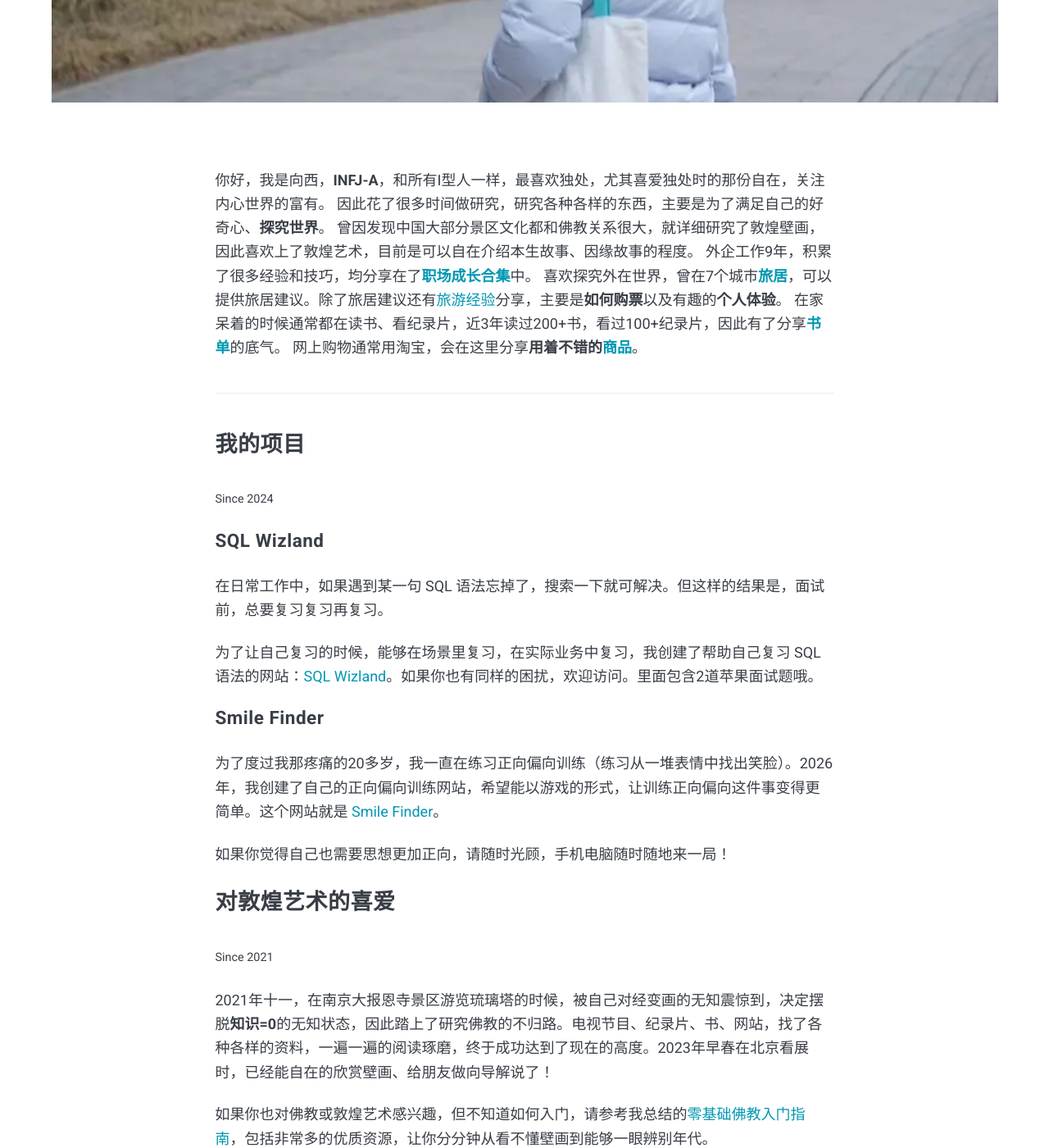
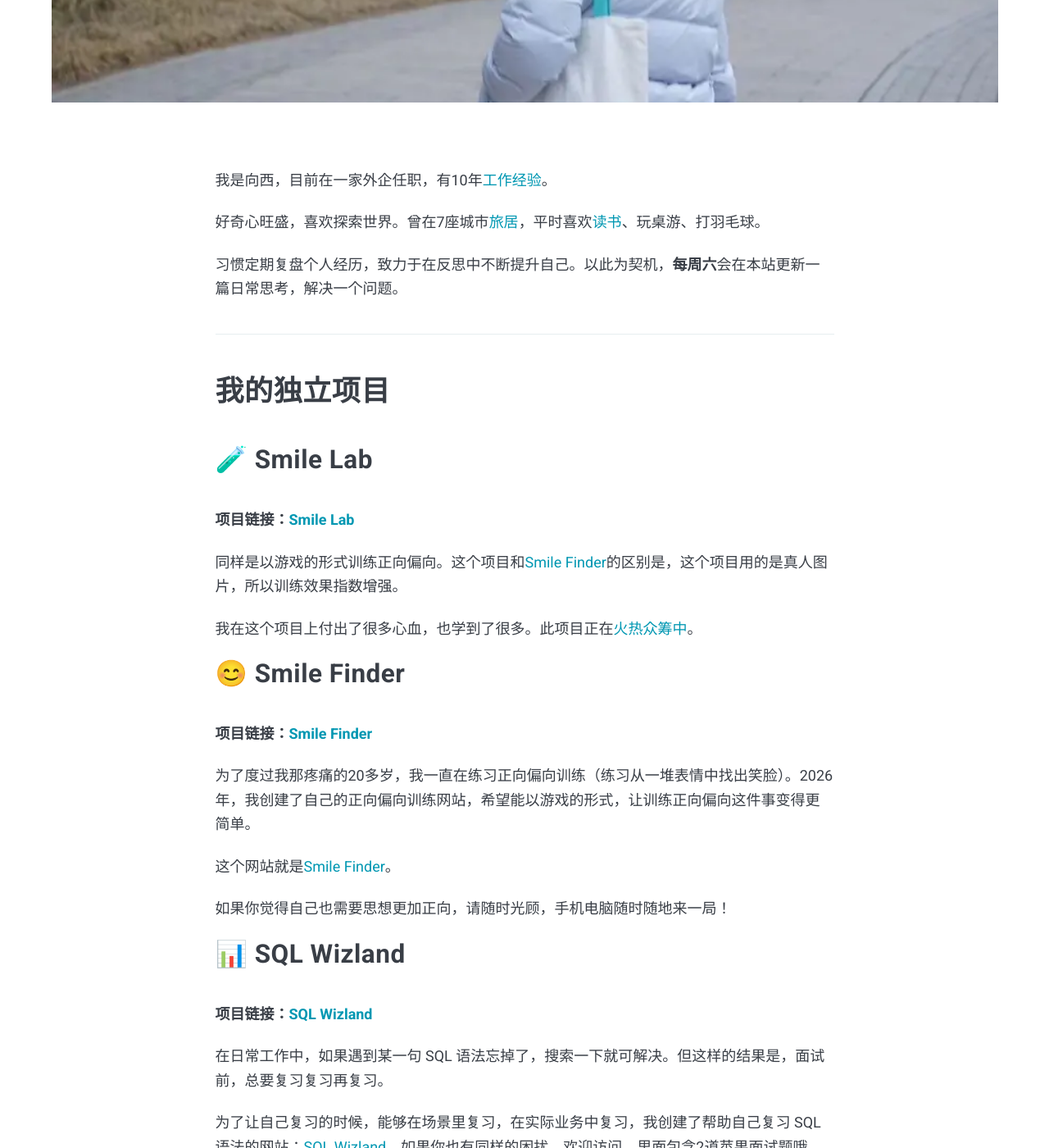
Before and after one commit to xiangxinotes/xiangxinotes.github.io, a Jekyll site: the page built from _pages/about.md, in a window 1280 px wide and 1400 px high, scrolled down 784 px. Shown: the whole window at 82% size. Built offline with Jekyll 4.4.1, drawn with Linux system fonts in a browser that asks for light colours; nearby versions of some CDN libraries; some of the changed text lies outside the part shown.

Commit message:
update about me

```diff
--- a/_data/settings.yml
+++ b/_data/settings.yml
@@ -25,21 +25,21 @@ bilibili: https://space.bilibili.com/329955183
 # My Project Section
 projects:
   - title: Smile Lab
-    description: 来体验 Smile Lab 吧，这是一个基于科学原理、专为情感神经可塑性而设计的空间。通过沉浸式的视觉练习，练习捕捉积极的信号以缓解焦虑，并重新训练大脑，从而获得幸福感。
+    description: 专为情感神经可塑性而设计的空间，重新训练大脑，从而获得幸福感。
     url: https://smilelab.xiangxi.work
     date:
     last_modified_at: Wed May 27 10:23:16 2026 +0800
     image: https://smilelab.xiangxi.work/assets/favicon/favicon-96x96.png
     image_alt: Smile Lab的logo，训练大脑的正向思维倾向
   - title: Smile Finder
-    description: 以游戏化形式练习正向偏向训练，帮你在表情里找出笑脸，让思维正向这件事变得更简单。
+    description: 以游戏化形式练习正向偏向训练，让思维正向这件事变得更简单。
     url: https://smilefinder.xiangxi.work
     date:
     last_modified_at: Wed Apr 8 17:51:37 2026 +0800
     image:
     image_alt:
   - title: SQL Wizland
-    description: 为了让自己复习 SQL 语法时能在场景里、实际业务中巩固，我创建了这个网站，里面包含2道苹果面试题哦。
+    description: 面试前复习SQL语法的工具，提供极简的复习闭环。
     url: https://sqlwizland.xiangxi.work
     date:
     last_modified_at: Sun Mar 8 13:25:14 2026 +0800
--- a/_pages/about.md
+++ b/_pages/about.md
@@ -8,55 +8,66 @@ image: me.webp
 menu_nav: true
 ---
 
-你好，我是向西，**INFJ-A**，和所有I型人一样，最喜欢独处，尤其喜爱独处时的那份自在，关注内心世界的富有。
-因此花了很多时间做研究，研究各种各样的东西，主要是为了满足自己的好奇心、**探究世界**。
-曾因发现中国大部分景区文化都和佛教关系很大，就详细研究了敦煌壁画，因此喜欢上了敦煌艺术，目前是可以自在介绍本生故事、因缘故事的程度。
-外企工作9年，积累了很多经验和技巧，均分享在了[**职场成长合集**]({{ site.baseurl }}/tag/workplace/)中。
-喜欢探究外在世界，曾在7个城市**[旅居]({{ site.baseurl }}/tag/sojourn/)**，可以提供旅居建议。除了旅居建议还有[旅游经验]({{ site.baseurl }}/tag/travel/)分享，主要是**如何购票**以及有趣的**个人体验**。
-在家呆着的时候通常都在读书、看纪录片，近3年读过200+书，看过100+纪录片，因此有了分享**[书单]({{ site.baseurl }}/tag/book/)**的底气。
-网上购物通常用淘宝，会在这里分享**用着不错的[商品]({{ site.baseurl }}/tag/product/)**。
+我是向西，目前在一家外企任职，有10年<a href="/tag/workplace/">工作经验</a>。
+
+好奇心旺盛，喜欢探索世界。曾在7座城市<a href="/tag/sojourn/">旅居</a>，平时喜欢<a href="/tag/book/">读书</a>、玩桌游、打羽毛球。
+
+习惯定期复盘个人经历，致力于在反思中不断提升自己。以此为契机，**每周六**会在本站更新一篇日常思考，解决一个问题。
 
 ***
 
-#### 我的项目
-<small>Since 2024</small>
+## 我的独立项目
 
-##### SQL Wizland
+### 🧪 Smile Lab
+
+**项目链接：[Smile Lab](https://smilelab.xiangxi.work?utm_source=xiangxi.work&utm_medium=referral&utm_content=about_me){:target="_blank"}**
+
+同样是以游戏的形式训练正向偏向。这个项目和[Smile Finder](https://smilefinder.xiangxi.work?utm_source=xiangxi.work&utm_medium=referral&utm_content=about_me){:target="_blank"}的区别是，这个项目用的是真人图片，所以训练效果指数增强。
+
+我在这个项目上付出了很多心血，也学到了很多。此项目正在[火热众筹中](/2026/05/17/how-to-think-more-postively-use-smile-lab/#赞助方式){:target="_blank"}。
+
+### 😊 Smile Finder
+
+**项目链接：[Smile Finder](https://smilefinder.xiangxi.work?utm_source=xiangxi.work&utm_medium=referral&utm_content=about_me){:target="_blank"}**
+
+为了度过我那疼痛的20多岁，我一直在练习正向偏向训练（练习从一堆表情中找出笑脸）。2026年，我创建了自己的正向偏向训练网站，希望能以游戏的形式，让训练正向偏向这件事变得更简单。
+
+这个网站就是[Smile Finder](https://smilefinder.xiangxi.work?utm_source=xiangxi.work&utm_medium=referral&utm_content=about_me){:target="_blank"}。
+
+如果你觉得自己也需要思想更加正向，请随时光顾，手机电脑随时随地来一局！
+
+### 📊 SQL Wizland
+
+**项目链接：[SQL Wizland](https://sqlwizland.xiangxi.work?utm_source=xiangxi.work&utm_medium=referral&utm_content=about_me){:target="_blank"}**
 
 在日常工作中，如果遇到某一句 SQL 语法忘掉了，搜索一下就可解决。但这样的结果是，面试前，总要复习复习再复习。
 
-为了让自己复习的时候，能够在场景里复习，在实际业务中复习，我创建了帮助自己复习 SQL 语法的网站：[SQL Wizland](/sql-wizland/?utm_source=xiangxi.work&utm_medium=referral&utm_content=about_me)。如果你也有同样的困扰，欢迎访问。里面包含2道苹果面试题哦。
+为了让自己复习的时候，能够在场景里复习，在实际业务中复习，我创建了帮助自己复习 SQL 语法的网站：[SQL Wizland](https://sqlwizland.xiangxi.work?utm_source=xiangxi.work&utm_medium=referral&utm_content=about_me){:target="_blank"}。如果你也有同样的困扰，欢迎访问。里面包含2道苹果面试题哦。
 
-##### Smile Finder
+## 我的生活复盘
 
-为了度过我那疼痛的20多岁，我一直在练习正向偏向训练（练习从一堆表情中找出笑脸）。2026年，我创建了自己的正向偏向训练网站，希望能以游戏的形式，让训练正向偏向这件事变得更简单。这个网站就是 [Smile Finder](/smile-finder/?utm_source=xiangxi.work&utm_medium=referral&utm_content=about_me)。
+### 网购好东西
 
-如果你觉得自己也需要思想更加正向，请随时光顾，手机电脑随时随地来一局！
+我实在讨厌网购刷来刷去浪费时间，所以从2022年开始记录我网购过的所有商品。好的记录在案以后直接买，持续踩坑的店直接拉黑。
 
-#### 对敦煌艺术的喜爱
-<small>Since 2021</small>
+现在我的购物变得极度高效、省心。所以把[我的购物推荐]({{ site.baseurl }}/tag/product/)总结在本站，想要省时、省事、不踩坑？直接买！（全部都是本人买过的商品，请放心购买）。
 
-2021年十一，在南京大报恩寺景区游览琉璃塔的时候，被自己对经变画的无知震惊到，决定摆脱**知识=0**的无知状态，因此踏上了研究佛教的不归路。电视节目、纪录片、书、网站，找了各种各样的资料，一遍一遍的阅读琢磨，终于成功达到了现在的高度。2023年早春在北京看展时，已经能自在的欣赏壁画、给朋友做向导解说了！
+### 旅居
 
-如果你也对佛教或敦煌艺术感兴趣，但不知道如何入门，请参考我总结的[零基础佛教入门指南]({{ site.baseurl }}/2026/04/14/websites-that-helps-you-understand-buddhism/)，包括非常多的优质资源，让你分分钟从看不懂壁画到能够一眼辨别年代。
+身体和灵魂总要有一个在路上？成年人当然**两个都要**！
 
-#### 对购物的总结
-<small>Since 2022</small>
-
-从前购物倒是经常购，总结就没怎么做了。但从2022年，我开始记录所有网购商品，因为我实在**讨厌**刷来刷去的**浪费时间**。记录的目的是：
-
-- 好的商品之后直接买，省了看商品、检查、看评论等等花费的时间。
-- 不好的商品再也不买。如果在一家店持续买到不好的商品我就会把这家店拉入黑名单再也看，再不买了。
-
-从这之后就发现网上购物变得很高效，很省心！
-
-如果你也想要省时、省事、不踩坑，按照我的[购物推荐]({{ site.baseurl }}/tag/product/)买即可。**本站推荐的所有商品我本人都买过，请放心购买。**
-
-#### 旅游和读书
-<small>Since 2011</small>
-
-身体和灵魂总要有一个在路上？成年人当然**两个都要**！从上大学到工作，我抓住假期旅游，看不同城市风光，看自然。在学习和家则是看书、看电影、看纪录片，学习文化知识。现在更是在不同城市旅居，脱离游客视角细细领会各地生活中。最近喜欢的话：冒险可能会受伤，但单调是会死人的。
+借着在家办公的机会，从2022年起，我在7座从未去过的城市旅居，得以脱离游客视角细细领会各地生活。我相信：冒险可能会受伤，但单调是会死人的。
 
 如果你也想要旅居，可以参考我的[旅居系列文章]({{ site.baseurl }}/tag/sojourn/)，希望能给你带来灵感。
 
-如果你更新喜欢看书，可以读一读我的[阅读感悟]({{ site.baseurl }}/tag/book/)，希望能给你带来启发。
+### 读书
+
+想要提升自己，看书是无法避免的。我把读书看做和伟人对话的机会。从2011年本科毕业后，每年都读很多书。涉猎的话题也极为广泛。
+
+如果想要看看我从这些对话中学到了什么，请随时查看我的[阅读感悟]({{ site.baseurl }}/tag/book/)。
+
+### 热爱敦煌
+
+为了摆脱在佛教方面**知识=0**的无知状态，2021年起我踏上了研究佛教的不归路。我把自己一路走来用过的资源总结到了这篇[零基础佛教入门指南]({{ site.baseurl }}/2026/04/14/websites-that-helps-you-understand-buddhism/)里。
+
+如果你也想要从看不懂壁画到能够一眼辨别年代，欢迎加入研究队伍。
--- /dev/null
+++ b/_sass/4-layouts/_project.scss
@@ -0,0 +1,39 @@
+@use "../0-settings/variables";
+@use "../1-tools/grid";
+
+.minimal-project-list {
+  border-top: 1px solid #eee;
+  margin: 0 0 1.8em;
+}
+
+.project-row {
+  display: flex;
+  justify-content: space-between;
+  padding: 20px 0;
+  border-bottom: 1px solid #f5f5f5;
+  align-items: baseline;
+}
+
+.project-left {
+  display: flex;
+  gap: 15px;
+  align-items: baseline;
+}
+
+.project-name {
+  font-size: 15px;
+  font-weight: 600;
+  color: #222;
+}
+
+.project-year {
+  font-size: 11px;
+  font-family: monospace;
+  color: #999;
+}
+
+.project-desc {
+  font-size: 14px;
+  color: #666;
+  margin-left: 20px;
+}
```
Also changed, not shown: _includes/minimal-project-list.html (added, +12 -0 lines).
